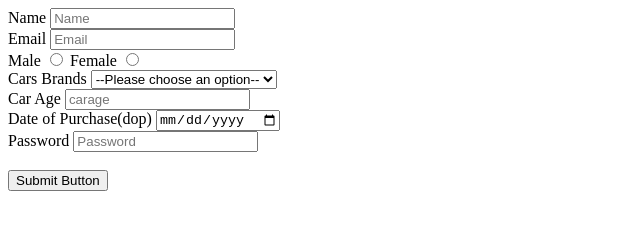
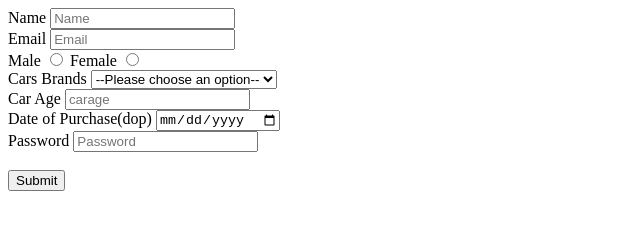
Before and after one commit to acciojob/car-insurance-form-Rahil1910, a website: page main.html in a window 1280 px wide. Shown: the whole page, without its empty margins (0-640 px from the left). Drawn offline with Linux system fonts and the light colour scheme.

Commit message:
created a submission

```diff
--- a/main.html
+++ b/main.html
@@ -30,7 +30,7 @@
 		<input id="dop" type="date" required><br>
 		<label for="password">Password</label>
 		<input id="password" type="password" placeholder="Password" required><br><br>
-		<input type="button" value="Submit Button" placeholder="Submit Button">
+		<button type="submit">Submit</button>
 	</form>
     <script type="text/javascript" src="./script.js">
 </script>
```
